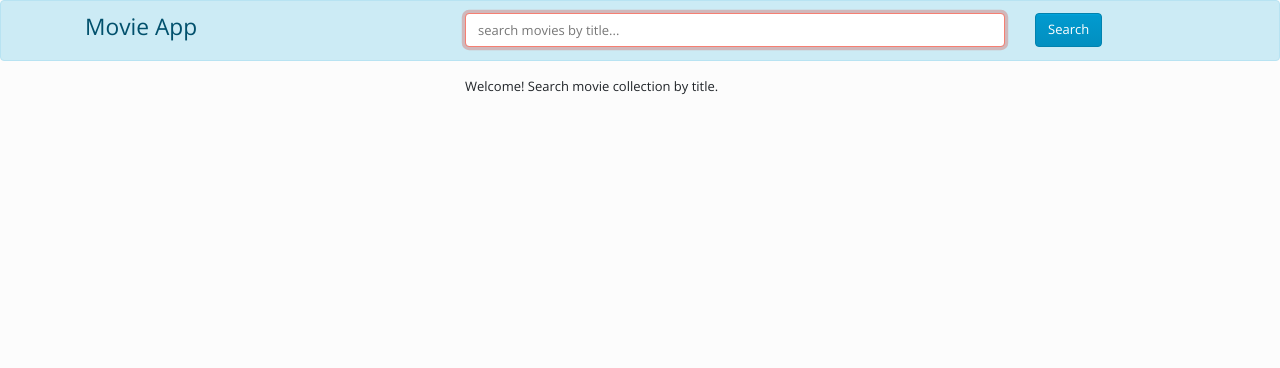
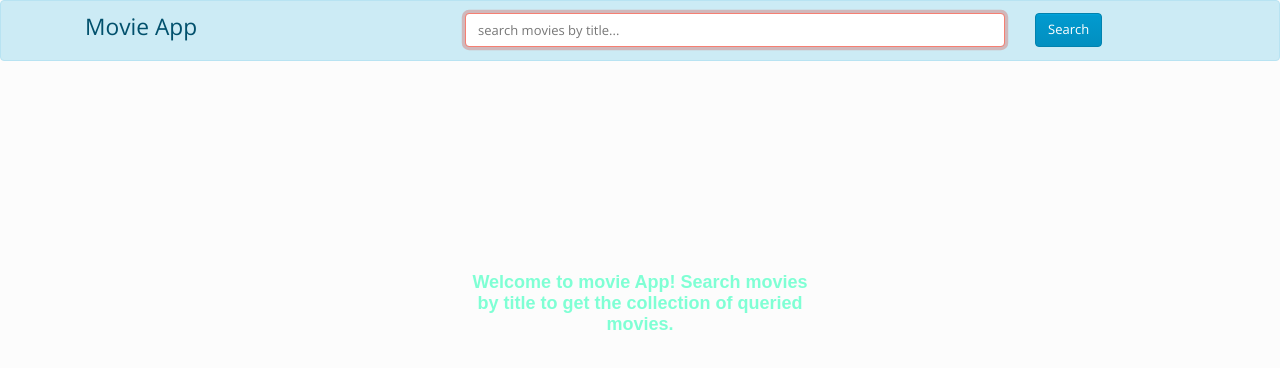
Before and after one commit to giresse19/movie-search-app, an Angular app: page /home in a window 1280 px wide. Shown: the top 368 px of the page. Built offline with nearby package versions, Linux system fonts and the light colour scheme.

Commit message:
Add Improvement to  layout and styles.

```diff
--- a/src/app/components/header/header.component.html
+++ b/src/app/components/header/header.component.html
@@ -25,7 +25,6 @@
                  Search
                 </button>
             </div>
-
         </div>
     </div>
 </div>
--- a/src/app/components/homepage/homepage.component.css
+++ b/src/app/components/homepage/homepage.component.css
@@ -0,0 +1,15 @@
+.text-search{
+        height: 450px;
+        line-height: 450px;
+        text-align: center;
+}
+
+.text-search>span {
+    display: inline-block;
+    vertical-align: middle;
+    line-height: normal;
+    color: aquamarine;
+    font-size: large;
+    font-weight: bold;
+    font-family: sans-serif;
+  }
--- a/src/app/components/homepage/homepage.component.html
+++ b/src/app/components/homepage/homepage.component.html
@@ -1,7 +1,7 @@
 <div class="row">
     <div class="col-md-4"></div>
     <div class="text-search col-md-4">
-      <span>Welcome! Search movie collection by title.</span>
+      <span>Welcome to movie App! Search movies by title to get the collection of queried movies.</span >
     </div>
     <div class="col-md-4"></div>
-    </div>
+</div>
--- a/src/app/components/movie-list/movie-list.component.ts
+++ b/src/app/components/movie-list/movie-list.component.ts
@@ -25,7 +25,6 @@ export class MovieListComponent implements OnInit {
   }
 
   posterImage(poster:string) {
-
     if(poster === "N/A") {
       return 'https://www.prokerala.com/movies/assets/img/no-poster-available.jpg'
     }else{
--- a/src/index.html
+++ b/src/index.html
@@ -6,6 +6,7 @@
   <base href="/">
   <meta name="viewport" content="width=device-width, initial-scale=1">
   <link rel="icon" type="image/x-icon" href="favicon.ico">
+  <link href="https://fonts.googleapis.com/css?family=Open+Sans&display=swap" rel="stylesheet">
 </head>
 <body>
   <app-root></app-root>
```
Also changed, not shown: src/app/components/header/header.component.ts (+4 -3 lines), src/assets/images/movie-dog.jpeg (deleted).
